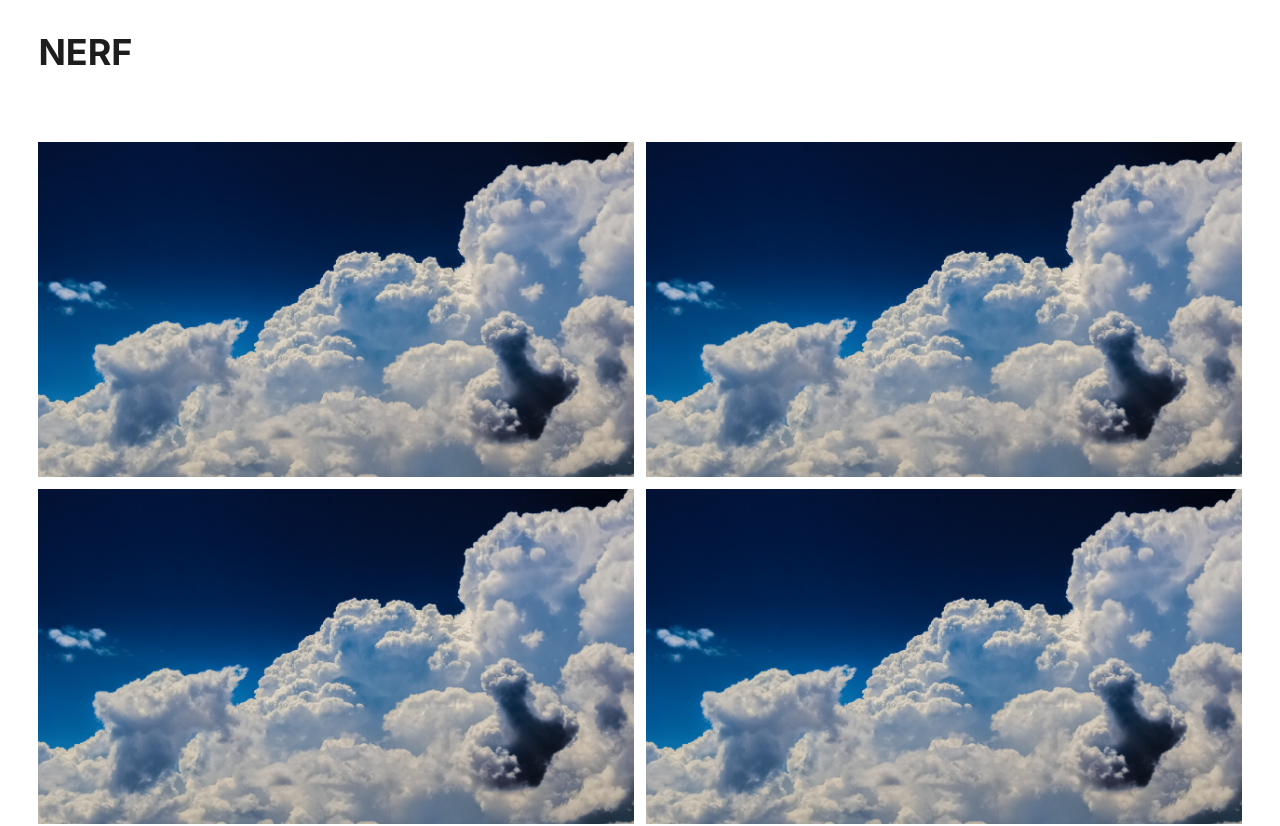
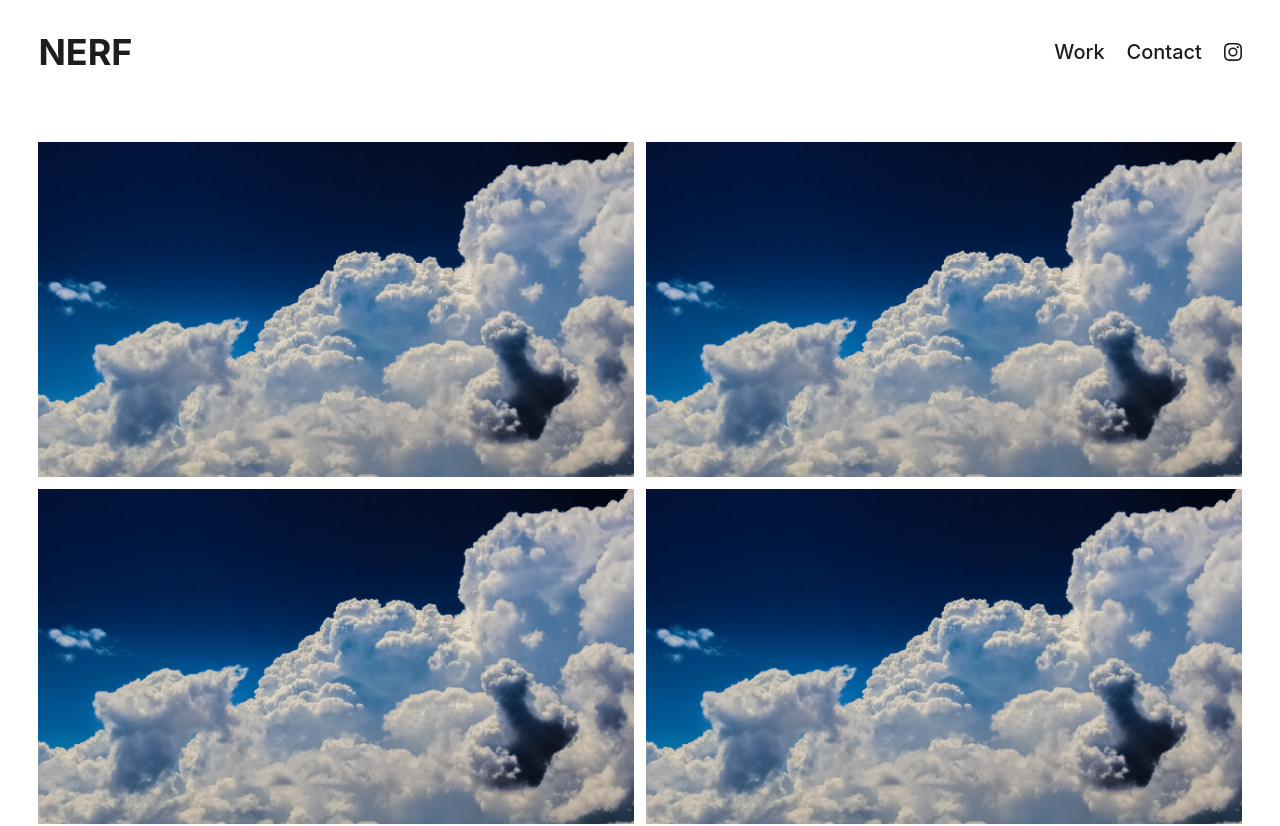
Before and after one commit to timosean/nerf_project, a Next.js app: page / in a window 1280 px wide. Shown: the top 826 px of the page. Built offline with nearby package versions, Linux system fonts and the light colour scheme; a web font is replaced by a local one.

Commit message:
feat: add pc header

```diff
--- a/src/components/Header.tsx
+++ b/src/components/Header.tsx
@@ -8,10 +8,19 @@ function Header() {
     return (
         <header className="relative p-[6vw] z-20 w-full md:py-[2.5vw] md:px-[3vw]">
             {/* Upper Header Area */}
-            <div className="relative z-20 w-full h-full flex justify-between items-center">
+            <div className="relative z-20 w-full h-full flex justify-between items-center md:flex-start">
                 <Link href="/">
-                    <div className="text-3xl md:text-4xl font-bold">NERF</div>
+                    <div className="text-3xl md:text-4xl font-bold cursor-pointer">NERF</div>
                 </Link>
+
+                {/* PC View Header Bar */}
+                <nav className="invisible md:visible flex grow items-center justify-end mr-[1.7vw]">
+                    <div className="py-[0.1em] text-xl font-medium">Work</div>
+                    <div className="ml-[1.7vw] py-[0.1em] text-xl font-medium">Contact</div>
+                </nav>
+                <div className="invisible md:visible flex items-center justify-end">
+                    <BsInstagram size={18} />
+                </div>
 
                 {/* Mobile Sidebar Menu Icon (Burger Box) */}
                 <button className="w-[35px] h-[35px] relative flex flex-col justify-center items-center px-[6px] box-content md:hidden">
```
